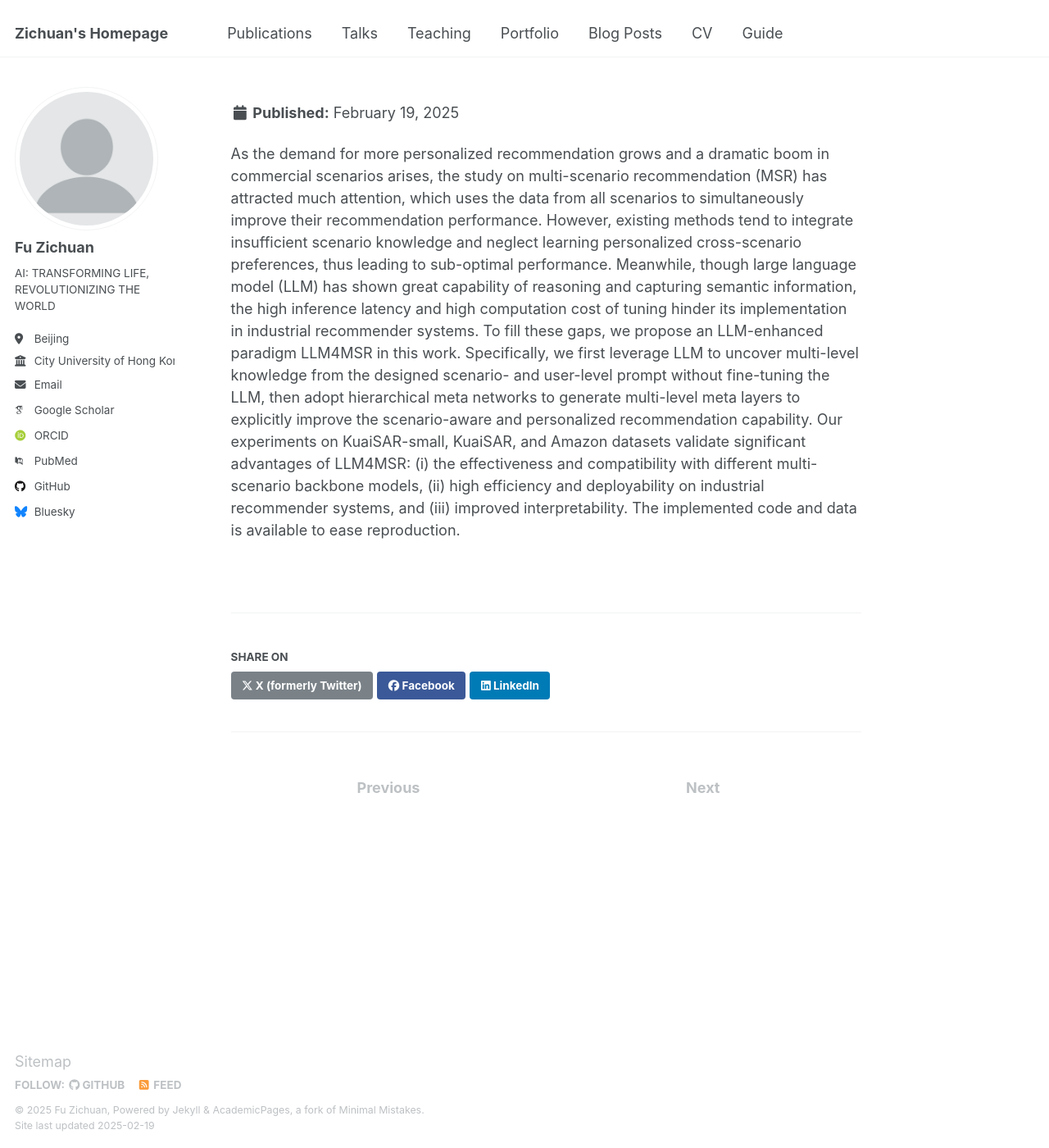
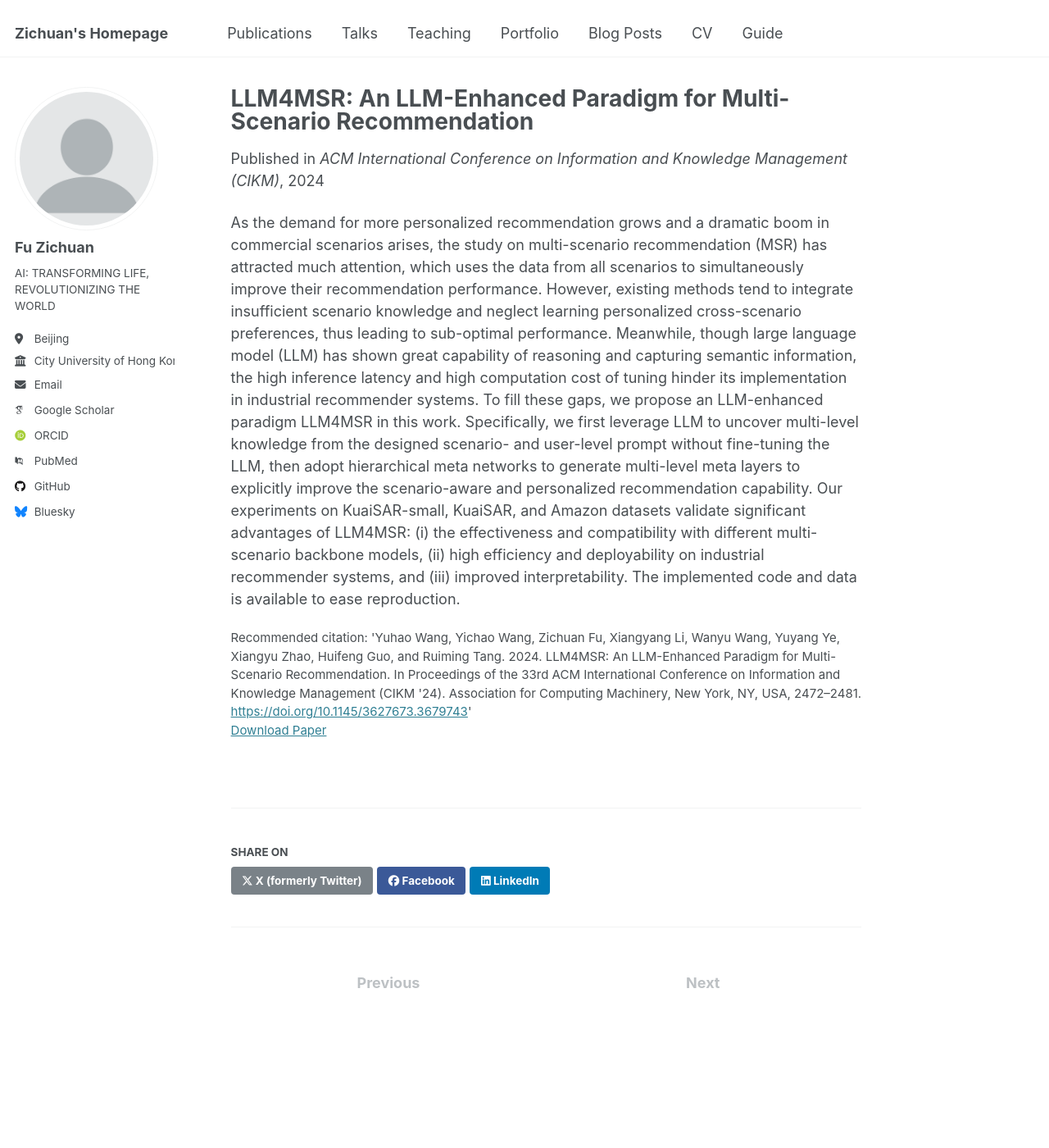
Before and after one commit to Fzkuji/fzkuji.github.io, a Jekyll site: the page built from _publications/2024-10-21-LLM4MSR.md, in a window 1280 px wide and 1400 px high. Shown: the whole window at 82% size. Built offline with Jekyll 4.4.1, drawn with Linux system fonts in a browser that asks for light colours; some web fonts are replaced; part of the change alters nothing that is shown.

Commit message:
update paper

```diff
--- a/_config.yml
+++ b/_config.yml
@@ -27,7 +27,7 @@ author:
   pronouns         : # "he/him"
   bio              : "AI: TRANSFORMING LIFE, REVOLUTIONIZING THE WORLD"
   location         : "Beijing"
-  employer         : "City University of Hong Kong (CityU)"
+  employer         : "City University of Hong Kong"
   uri              : # URL
   email            : "zc.fu@my.cityu.edu.hk"
 
--- a/_publications/2024-10-21-LLM4MSR.md
+++ b/_publications/2024-10-21-LLM4MSR.md
@@ -1,13 +1,14 @@
 ---
 title: "LLM4MSR: An LLM-Enhanced Paradigm for Multi-Scenario Recommendation"
 collection: publications
-category: manuscripts
+category: conferences
 permalink: /publication/2024-10-21-LLM4MSR
 excerpt: 'LLM4MSR enhances multi-scenario recommendation by leveraging LLM for knowledge extraction and hierarchical meta networks, achieving improved performance and interpretability without LLM fine-tuning while maintaining deployment efficiency.'
 date: 2024-10-21
 venue: 'ACM International Conference on Information and Knowledge Management (CIKM)'
 paperurl: 'https://arxiv.org/pdf/2406.12529'
-citation: 'Yuhao Wang, Yichao Wang, Zichuan Fu, Xiangyang Li, Wanyu Wang, Yuyang Ye, Xiangyu Zhao, Huifeng Guo, and Ruiming Tang. 2024. LLM4MSR: An LLM-Enhanced Paradigm for Multi-Scenario Recommendation. In Proceedings of the 33rd ACM International Conference on Information and Knowledge Management (CIKM '24). Association for Computing Machinery, New York, NY, USA, 2472–2481. https://doi.org/10.1145/3627673.3679743'
+citation: >-
+  'Yuhao Wang, Yichao Wang, Zichuan Fu, Xiangyang Li, Wanyu Wang, Yuyang Ye, Xiangyu Zhao, Huifeng Guo, and Ruiming Tang. 2024. LLM4MSR: An LLM-Enhanced Paradigm for Multi-Scenario Recommendation. In Proceedings of the 33rd ACM International Conference on Information and Knowledge Management (CIKM '24). Association for Computing Machinery, New York, NY, USA, 2472–2481. <a href="https://doi.org/10.1145/3627673.3679743">https://doi.org/10.1145/3627673.3679743</a>'
 ---
 
 As the demand for more personalized recommendation grows and a dramatic boom in commercial scenarios arises, the study on multi-scenario recommendation (MSR) has attracted much attention, which uses the data from all scenarios to simultaneously improve their recommendation performance. However, existing methods tend to integrate insufficient scenario knowledge and neglect learning personalized cross-scenario preferences, thus leading to sub-optimal performance. Meanwhile, though large language model (LLM) has shown great capability of reasoning and capturing semantic information, the high inference latency and high computation cost of tuning hinder its implementation in industrial recommender systems. To fill these gaps, we propose an LLM-enhanced paradigm LLM4MSR in this work. Specifically, we first leverage LLM to uncover multi-level knowledge from the designed scenario- and user-level prompt without fine-tuning the LLM, then adopt hierarchical meta networks to generate multi-level meta layers to explicitly improve the scenario-aware and personalized recommendation capability. Our experiments on KuaiSAR-small, KuaiSAR, and Amazon datasets validate significant advantages of LLM4MSR: (i) the effectiveness and compatibility with different multi-scenario backbone models, (ii) high efficiency and deployability on industrial recommender systems, and (iii) improved interpretability. The implemented code and data is available to ease reproduction.
```
